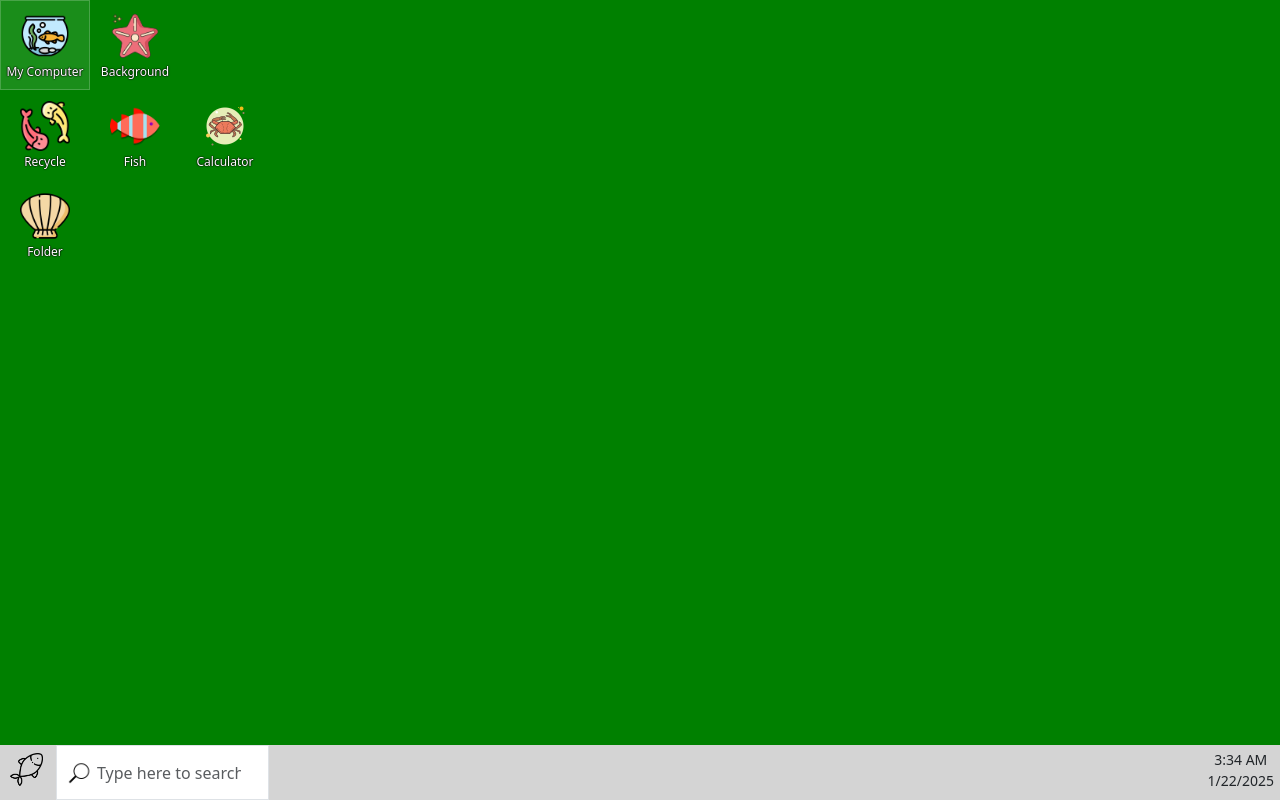
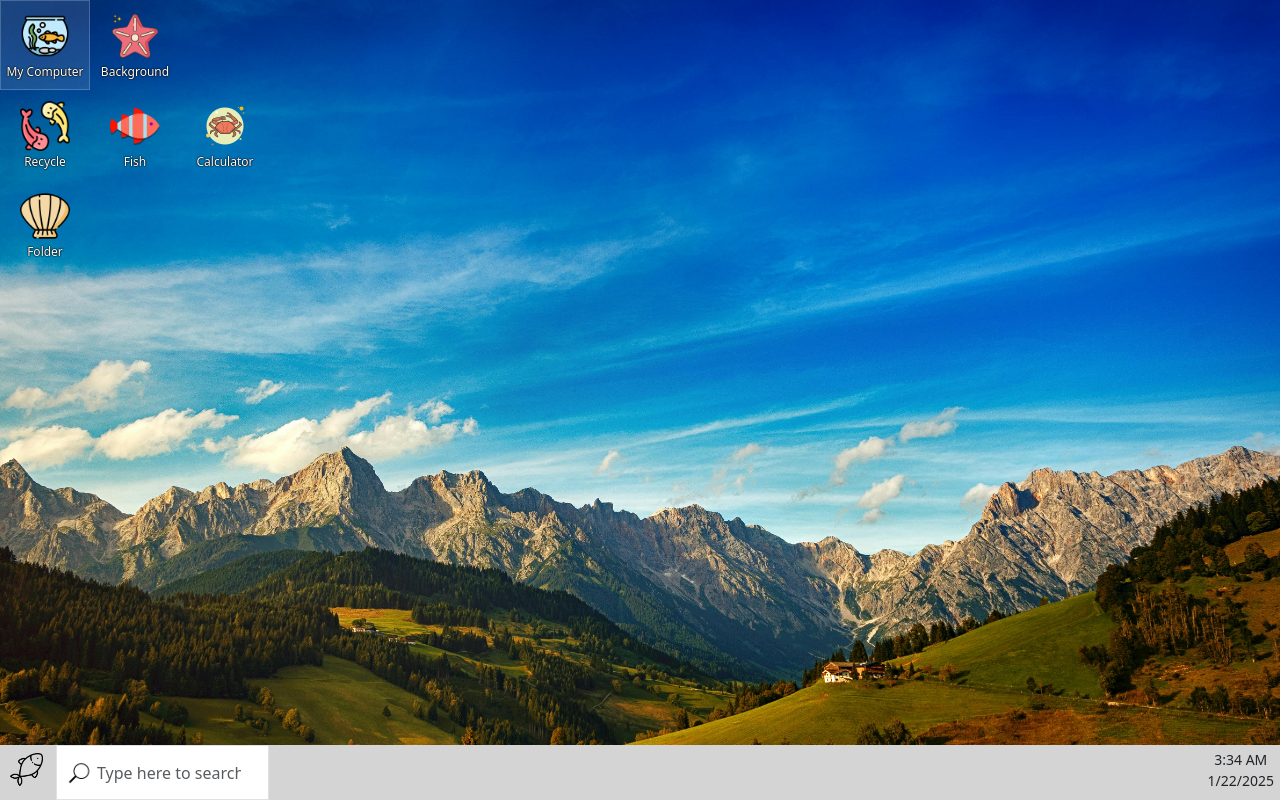
Before and after one commit to TheLvableMrFish/Fish_OS, a React (Create React App) app: page / in a window 1280 px wide. Built offline with nearby package versions, Linux system fonts and the light colour scheme.

Commit message:
Attempting to test background issue with gh-pages

```diff
--- a/src/Apps/Background.js
+++ b/src/Apps/Background.js
@@ -17,7 +17,7 @@ const Background =({})=>{
     const handleBackgroundImgChange=(img)=>{
         setBackground(img)
         document.documentElement.style.setProperty('--main-bg-color', `none`)
-        document.documentElement.style.setProperty('--bg-img', `url("/backgrounds/${img}.jpg")`)
+        document.documentElement.style.setProperty('--bg-img', `url("./backgrounds/${img}.jpg")`)
     }
 
     const handleTextChange=(text)=>{
--- a/src/index.css
+++ b/src/index.css
@@ -4,8 +4,8 @@
   --hover-color: hsl(0, 0%, 91%);
   --open-color: hsl(0, 0%, 89%);
   --main-bg-color: green;
-  --bg-img: none;
-  /* --bg-img: url("../public/backgrounds/background10.jpg"); */
+  /* --bg-img: none; */
+  --bg-img: url("../public/backgrounds/background10.jpg");
 }
 
 html{
```
